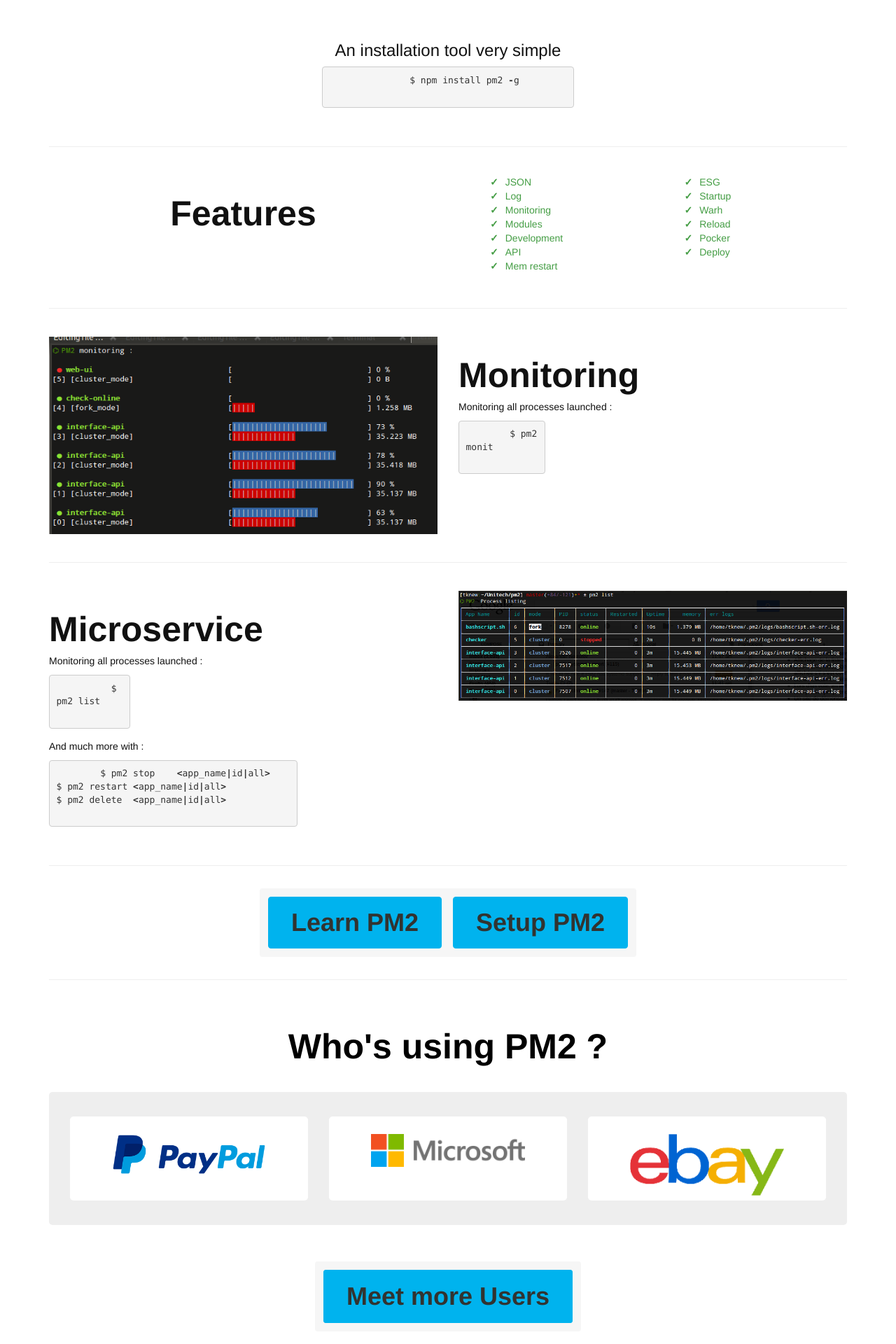
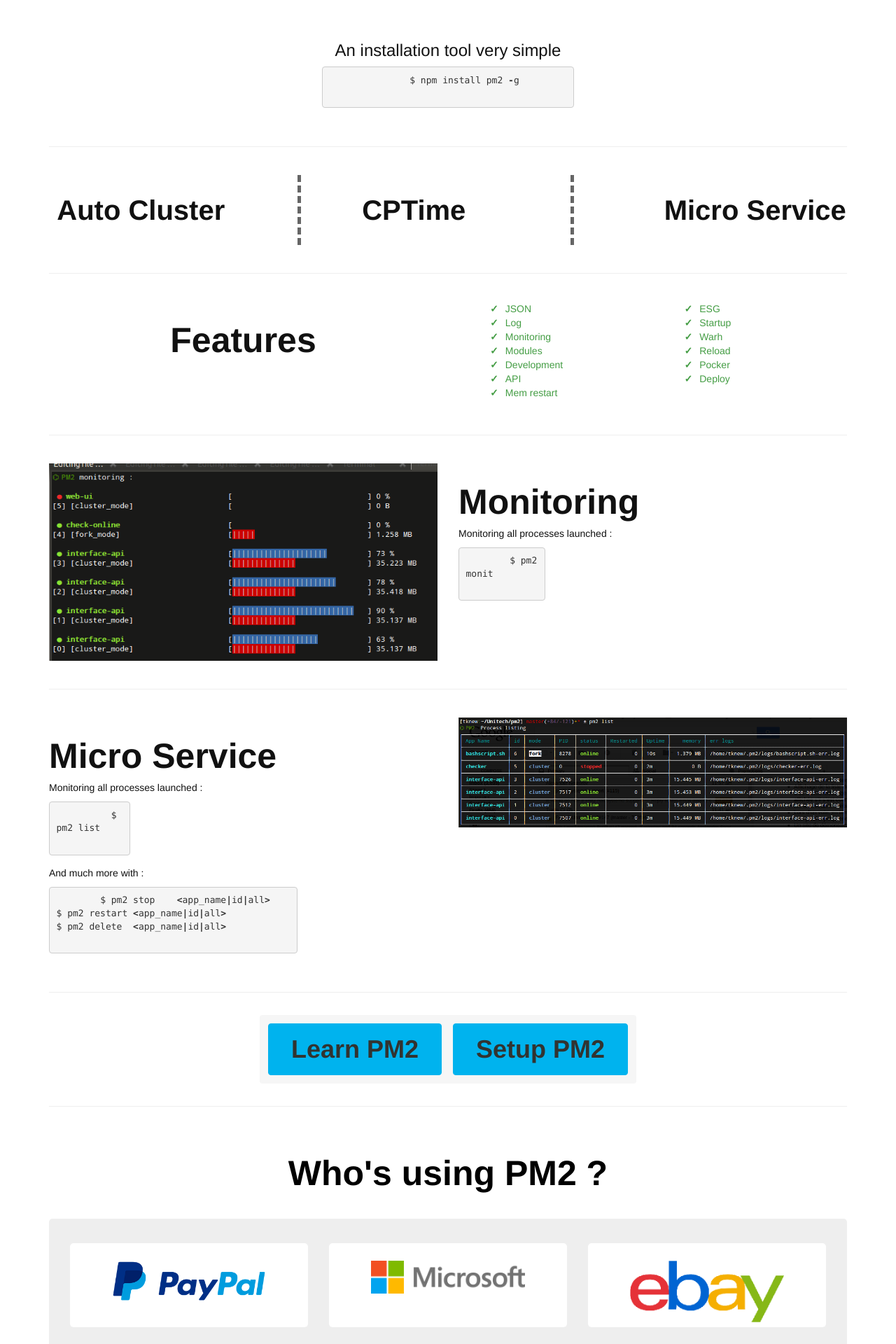
Before and after one commit to keymetrics/keymetrics.github.io, a Jekyll site: the page built from index.html, in a window 1280 px wide. Shown: the part 492-2412 px from the top of the page at 70% size. Built offline with Jekyll 4.4.1, drawn with Linux system fonts in a browser that asks for light colours; nearby versions of some CDN libraries; Markdown is read by kramdown in place of the engine named in the settings; the list of posts is cut into pages by our own code.

Commit message:
update home

```diff
--- a/_sass/_style.scss
+++ b/_sass/_style.scss
@@ -74,6 +74,13 @@
 
     .highlight .k {
         font-weight: normal;
+    }
+}
+
+.services-container {
+
+    h2 {
+        font-size: 40px;
     }
 }
 
@@ -289,6 +296,11 @@ h6:target::after, .h6:target::after
     padding: 40px 0;
 }
 
+.verticalign {
+    border-right: thick dashed #666;
+    height: 100px;
+}
+
 @media (max-width: 991px) {
     .sidebar {
         display: none;
--- a/index.html
+++ b/index.html
@@ -22,6 +22,26 @@ layout: default
       {% highlight javascript %}
       $ npm install pm2 -g
       {% endhighlight %}
+    </div>
+  </div>
+
+  <hr class="index-divider">
+
+  <div class="row services-container index-box text-center">
+    <div class="col-md-3">
+      <h2>Auto Cluster</h2>
+    </div>
+    <div class="col-md-1">
+      <div class="verticalign"></div>
+    </div>
+    <div class="col-md-3">
+      <h2>CPTime</h2>
+    </div>
+    <div class="col-md-1">
+      <div class="verticalign"></div>
+    </div>
+    <div class="col-md-3 col-md-offset-1">
+      <h2>Micro Service</h2>
     </div>
   </div>
 
@@ -79,7 +99,7 @@ layout: default
 
   <div class="row index-box">
     <div class="col-md-6">
-      <h2>Microservice</h2>
+      <h2>Micro Service</h2>
       <p>Monitoring all processes launched :</p>
       <div class="row">
         <div class="col-md-3">
```
